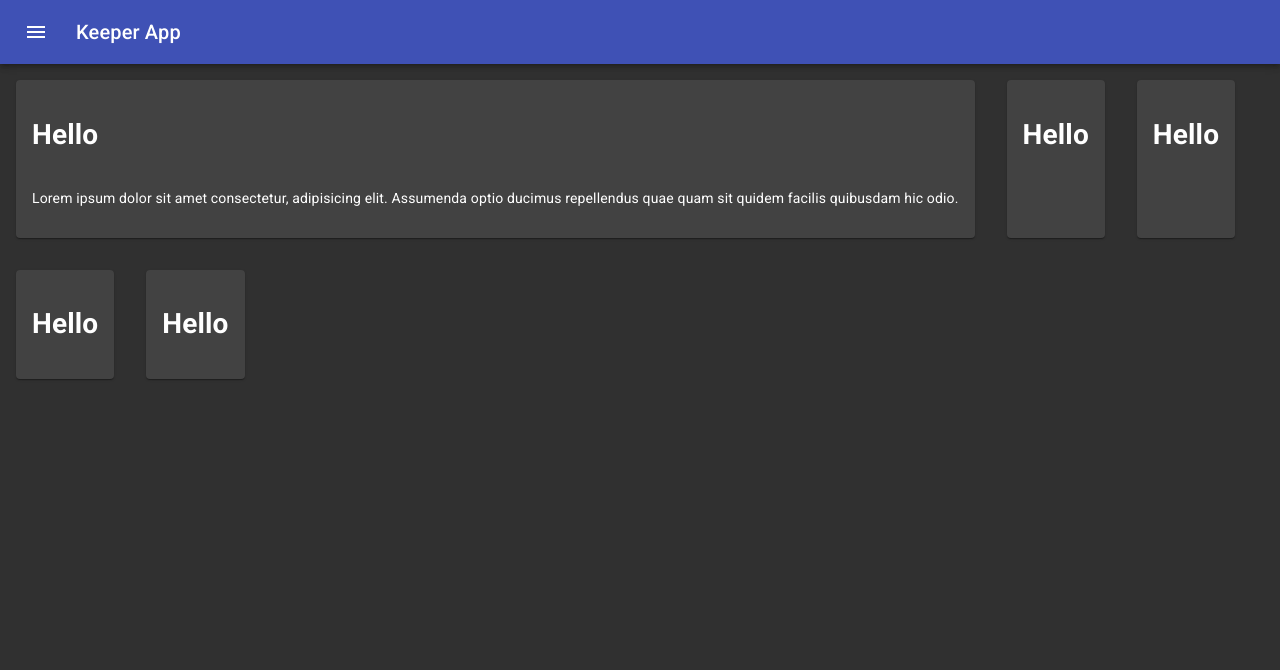
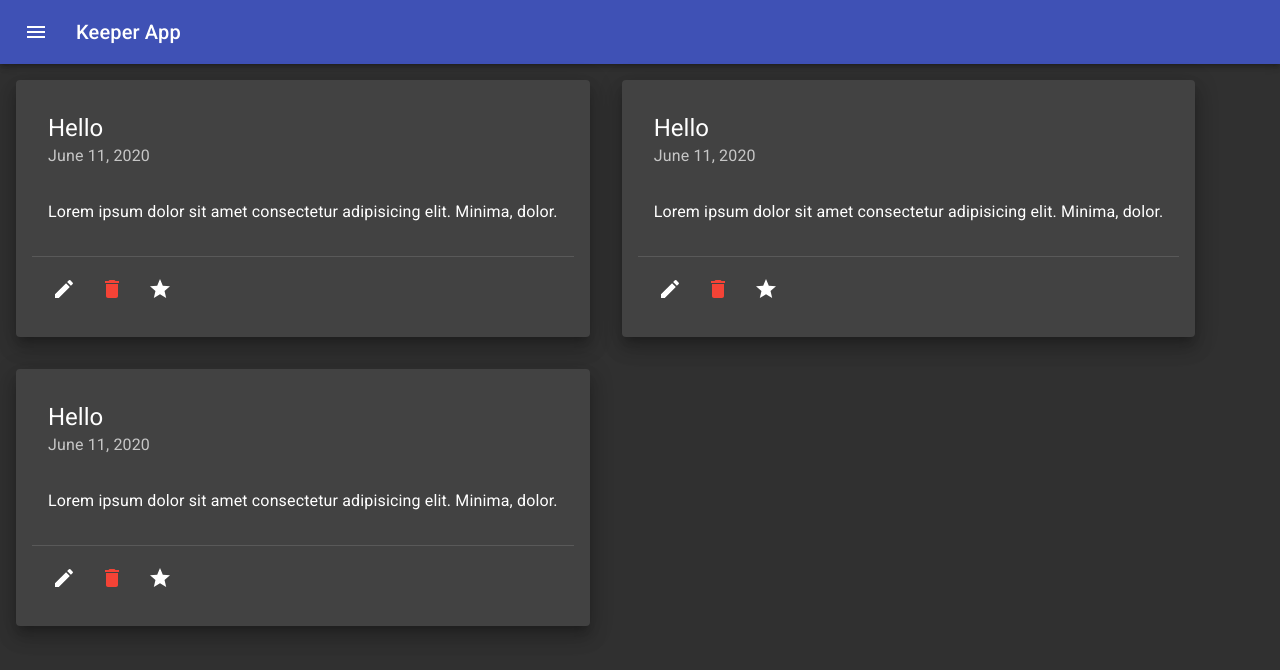
Before and after one commit to Andrew2432/react-keeperapp, a React (Create React App) app: page / in a window 1280 px wide. Shown: the top 670 px of the page. Built offline with nearby package versions, Linux system fonts and the light colour scheme.

Commit message:
Create layouts for note item and note container

```diff
--- a/src/components/App/App.js
+++ b/src/components/App/App.js
@@ -23,10 +23,8 @@ const App = () => {
         <CssBaseline />
         <Navbar />
         <Switch>
-          <main>
-            <Route exact path="/" component={Home} />
-            <Route exact path="/about" component={About} />
-          </main>
+          <Route exact path="/" component={Home} />
+          <Route exact path="/about" component={About} />
         </Switch>
       </ThemeProvider>
     </Router>
--- /dev/null
+++ b/src/components/layout/NoteGrid/NoteGrid.jsx
@@ -0,0 +1,49 @@
+import React from 'react';
+import NoteItem from '../NoteItem/NoteItem';
+import { Grid, makeStyles } from '@material-ui/core';
+
+const useStyles = makeStyles((theme) => ({
+  grid: {
+    display: 'flex',
+    flexDirection: 'row',
+  },
+}));
+
+const createNotes = (note) => {
+  return <NoteItem key={note.id} {...note} />;
+};
+
+const NoteGrid = () => {
+  const classes = useStyles();
+  const notes = [
+    {
+      id: 1,
+      title: 'Hello',
+      content:
+        'Lorem ipsum dolor sit amet consectetur adipisicing elit. Minima, dolor.',
+      timestamp: 'June 11, 2020',
+    },
+    {
+      id: 2,
+      title: 'Hello',
+      content:
+        'Lorem ipsum dolor sit amet consectetur adipisicing elit. Minima, dolor.',
+      timestamp: 'June 11, 2020',
+    },
+    {
+      id: 3,
+      title: 'Hello',
+      content:
+        'Lorem ipsum dolor sit amet consectetur adipisicing elit. Minima, dolor.',
+      timestamp: 'June 11, 2020',
+    },
+  ];
+
+  return (
+    <Grid container className={classes.grid}>
+      {notes.map(createNotes)}
+    </Grid>
+  );
+};
+
+export default NoteGrid;
--- /dev/null
+++ b/src/components/layout/NoteItem/NoteItem.jsx
@@ -0,0 +1,76 @@
+import React from 'react';
+import PropTypes from 'prop-types';
+import {
+  Grid,
+  Card,
+  CardHeader,
+  CardContent,
+  Typography,
+  CardActions,
+  IconButton,
+  makeStyles,
+  Divider,
+} from '@material-ui/core';
+
+import EditIcon from '@material-ui/icons/Edit';
+import DeleteIcon from '@material-ui/icons/Delete';
+import StarIcon from '@material-ui/icons/Star';
+
+const useStyles = makeStyles((theme) => ({
+  card: {
+    display: 'flex',
+    justifyContent: 'space-between',
+    flexDirection: 'column',
+    flexWrap: 'wrap',
+    minWidth: '40%',
+    margin: '1rem',
+    padding: '1rem',
+  },
+  cardAction: {
+    margin: 0,
+    padding: 0,
+  },
+  pin: {
+    order: -1,
+  },
+  fab: {
+    position: 'absolute',
+    bottom: '2rem',
+    right: '1rem',
+    margin: theme.spacing(1),
+  },
+}));
+
+const NoteItem = ({ title, timestamp, content }) => {
+  const classes = useStyles();
+  return (
+    <Grid item className={classes.grid}>
+      <Card className={classes.card} variant="elevation" elevation={12}>
+        <CardHeader title={title} subheader={timestamp} />
+        <CardContent>
+          <Typography paragraph>{content}</Typography>
+        </CardContent>
+        <Divider />
+        <CardActions disableSpacing>
+          <IconButton aria-label="edit">
+            <EditIcon color="action" />
+          </IconButton>
+          <IconButton aria-label="delete">
+            <DeleteIcon color="error" />
+          </IconButton>
+          <IconButton aria-label="star">
+            <StarIcon />
+          </IconButton>
+        </CardActions>
+      </Card>
+    </Grid>
+  );
+};
+
+NoteItem.propTypes = {
+  title: PropTypes.string.isRequired,
+  content: PropTypes.string.isRequired,
+  timestamp: PropTypes.string.isRequired,
+};
+
+export default NoteItem;
--- a/src/components/pages/Home/Home.jsx
+++ b/src/components/pages/Home/Home.jsx
@@ -1,57 +1,8 @@
 import React from 'react';
-import { Card, Grid, makeStyles } from '@material-ui/core';
-
-const useStyles = makeStyles((theme) => ({
-  grid: {
-    display: 'flex',
-  },
-  card: {
-    display: 'flex',
-    justifyContent: 'space-between',
-    flexDirection: 'column',
-    width: '100%',
-    padding: '1rem',
-    margin: '1rem',
-  },
-}));
+import NoteGrid from '../../layout/NoteGrid/NoteGrid';
 
 const Home = () => {
-  const classes = useStyles();
-
-  return (
-    <Grid container>
-      <Grid item className={classes.grid}>
-        <Card className={classes.card}>
-          <h1>Hello</h1>
-          <p>
-            Lorem ipsum dolor sit amet consectetur, adipisicing elit. Assumenda
-            optio ducimus repellendus quae quam sit quidem facilis quibusdam hic
-            odio.
-          </p>
-        </Card>
-      </Grid>
-      <Grid item className={classes.grid}>
-        <Card className={classes.card}>
-          <h1>Hello</h1>
-        </Card>
-      </Grid>
-      <Grid item className={classes.grid}>
-        <Card className={classes.card}>
-          <h1>Hello</h1>
-        </Card>
-      </Grid>
-      <Grid item className={classes.grid}>
-        <Card className={classes.card}>
-          <h1>Hello</h1>
-        </Card>
-      </Grid>
-      <Grid item className={classes.grid}>
-        <Card className={classes.card}>
-          <h1>Hello</h1>
-        </Card>
-      </Grid>
-    </Grid>
-  );
+  return <NoteGrid />;
 };
 
 export default Home;
```
